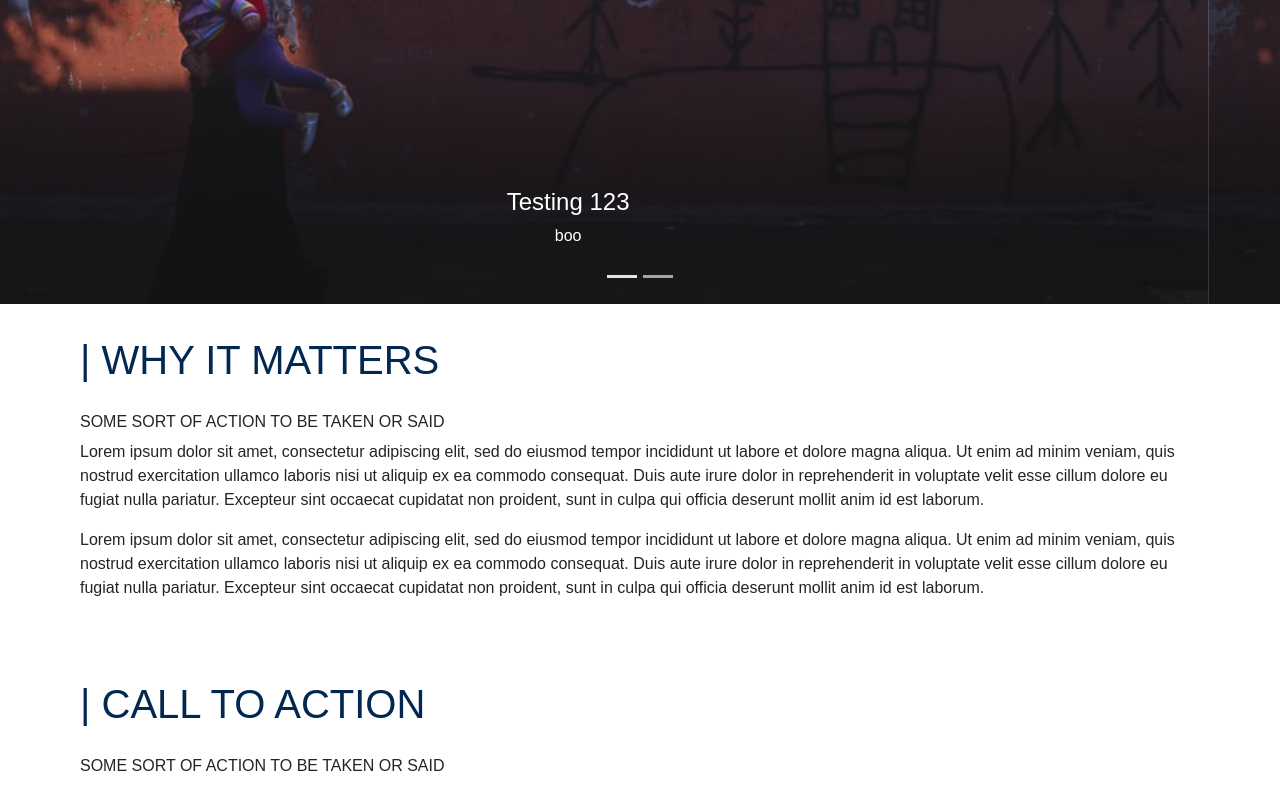
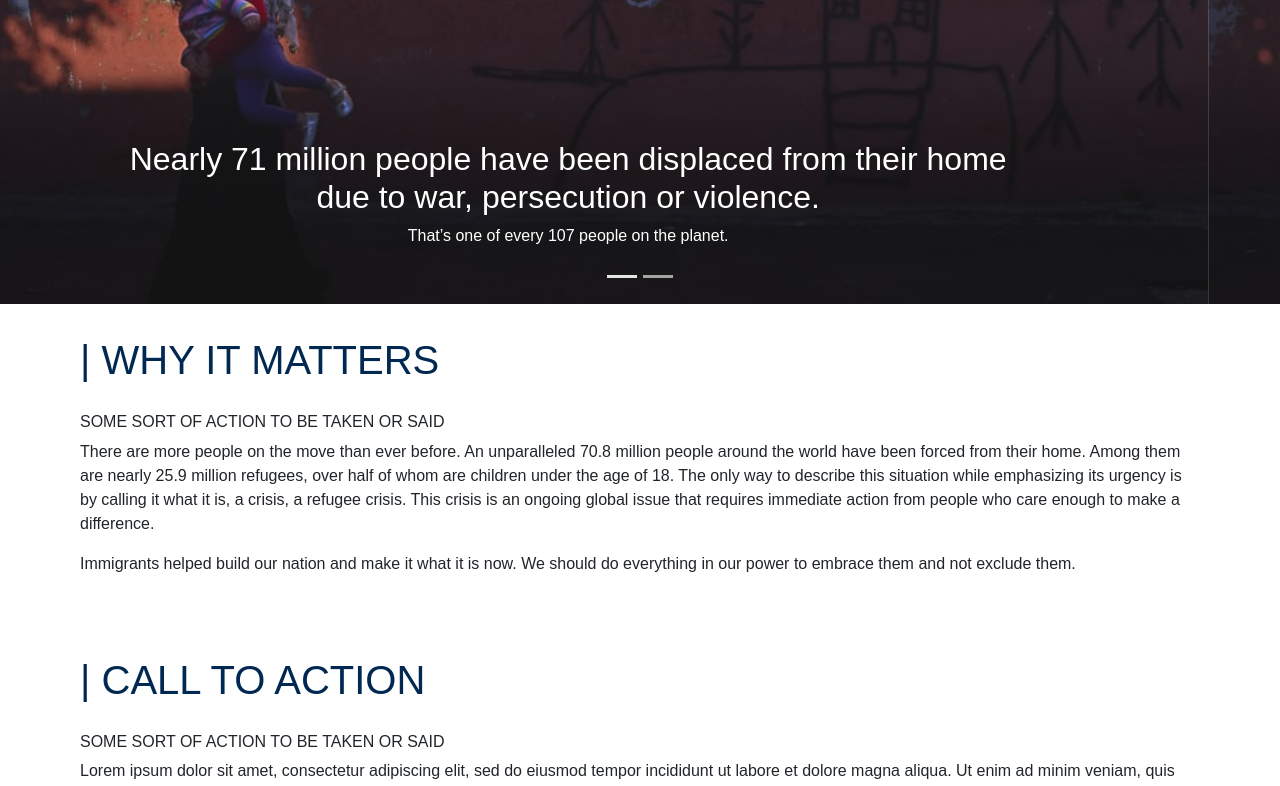
Before and after one commit to JhongHawan/CastAway, a React (Create React App) app in the folder frontend/: page / in a window 1280 px wide. Shown: the part 623-1409 px from the top of the page. Built offline with nearby package versions, Linux system fonts and the light colour scheme; a web font is replaced by a local one.

Commit message:
adding content

```diff
--- a/frontend/src/App.js
+++ b/frontend/src/App.js
@@ -47,8 +47,8 @@ const Home = () => (
     <Box className="heading1 sep">
       <h1>| WHY IT MATTERS</h1>
       <h6>SOME SORT OF ACTION TO BE TAKEN OR SAID</h6>
-      <p>Lorem ipsum dolor sit amet, consectetur adipiscing elit, sed do eiusmod tempor incididunt ut labore et dolore magna aliqua. Ut enim ad minim veniam, quis nostrud exercitation ullamco laboris nisi ut aliquip ex ea commodo consequat. Duis aute irure dolor in reprehenderit in voluptate velit esse cillum dolore eu fugiat nulla pariatur. Excepteur sint occaecat cupidatat non proident, sunt in culpa qui officia deserunt mollit anim id est laborum.</p>
-      <p>Lorem ipsum dolor sit amet, consectetur adipiscing elit, sed do eiusmod tempor incididunt ut labore et dolore magna aliqua. Ut enim ad minim veniam, quis nostrud exercitation ullamco laboris nisi ut aliquip ex ea commodo consequat. Duis aute irure dolor in reprehenderit in voluptate velit esse cillum dolore eu fugiat nulla pariatur. Excepteur sint occaecat cupidatat non proident, sunt in culpa qui officia deserunt mollit anim id est laborum.</p>
+      <p>There are more people on the move than ever before. An unparalleled 70.8 million people around the world have been forced from their home. Among them are nearly 25.9 million refugees, over half of whom are children under the age of 18. The only way to describe this situation while emphasizing its urgency is by calling it what it is, a crisis, a refugee crisis. This crisis is an ongoing global issue that requires immediate action from people who care enough to make a difference.  </p>
+      <p>Immigrants helped build our nation and make it what it is now. We should do everything in our power to embrace them and not exclude them.</p>
     </Box>
     <Box className="heading1 sep">
       <h1>| CALL TO ACTION</h1>
--- a/frontend/src/components/Carousel.js
+++ b/frontend/src/components/Carousel.js
@@ -7,12 +7,12 @@ import CarouselCaption from 'react-bootstrap/CarouselCaption';
 function heroCarousel() {
     // render() {
       return (
-        <Carousel>
+        <Carousel >
           <CarouselItem>
             <img className="d-block w-100" src="woman_child.jpg" alt="woman and child" />
             <CarouselCaption>
-              <h4 className="regText">Testing 123</h4>
-              <p className="lightText">boo</p>
+              <h2 className="regText">Nearly 71 million people have been displaced from their home due to war, persecution or violence.</h2>
+              <p className="lightText">That’s one of every 107 people on the planet. </p>
             </CarouselCaption>
           </CarouselItem>
           <CarouselItem>
```
Also changed, not shown: frontend/public/refugee_family.jpeg (added).
